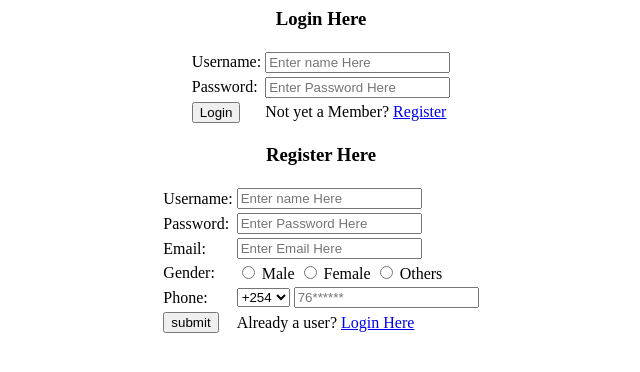
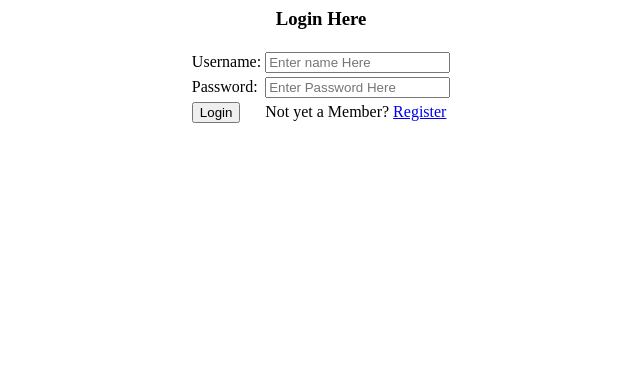
Before and after one commit to NitishKesavan/Nitish-kesavan-s-project, a plain HTML site: page index.html in a window 1280 px wide. Shown: the whole page, without its empty margins (319-959 px from the left). Drawn offline with Linux system fonts and the light colour scheme.

Commit message:
Login page for my self

```diff
--- a/index.html
+++ b/index.html
@@ -29,65 +29,4 @@
       </table>
   </form>
 
-  </center>
-  <html lang="en">
-    <head>
-      <meta charset="UTF-8">
-      <meta http-equiv="X-UA-Compatible" content="IE=edge">
-      <meta name="viewport" content="width=device-width, initial-scale=1.0">
-      <title>Register</title>
-    </head>
-    <body>
-      <center>
-
-      <h3>Register Here</h3>
-
-      <form action="" method="post">
-          <table>
-            <tr>
-              <td>Username:</td>
-              <td><input type="text" name="user" placeholder="Enter name Here"></td>
-            </tr>
-            <tr>
-              <td>Password:</td>
-              <td><input type="password" name="user_pass" placeholder="Enter Password Here"></td>
-            </tr>
-            <tr>
-              <td>Email:</td>
-              <td><input type="email" name="mail" placeholder="Enter Email Here"></td>
-            </tr>
-
-            <tr>
-              <td>Gender:</td>
-              <td>
-              <input type="radio" name="gender"> Male
-              <input type="radio" name="gender"> Female
-              <input type="radio" name="gender"> Others
-              </td>
-            </tr>
-
-            <tr>
-              <td>Phone:</td>
-              <td>
-                <select name="country_code">
-                  <option value="+254">+254</option>
-                  <option value="+255">+255</option>
-                  <option value="+256">+256</option>
-                  <option value="+257">+257</option>
-                  <option value="+258">+258</option>
-                </select>
-                <input type="phone" name="mob_digits" placeholder="76******">
-              </td>
-            </tr>
-
-            <tr>
-               <td><input type="submit" name="submit" value="submit"></td>
-               <td><p>Already a user? <a href="login.php">Login Here</a></p></td>
-            </tr>
-
-          </table>
-      </form>
-
-      </center>
-    </body>
-    </html>
+</center>
```
Also changed, not shown: index.htm (deleted, +0 -12 lines).
